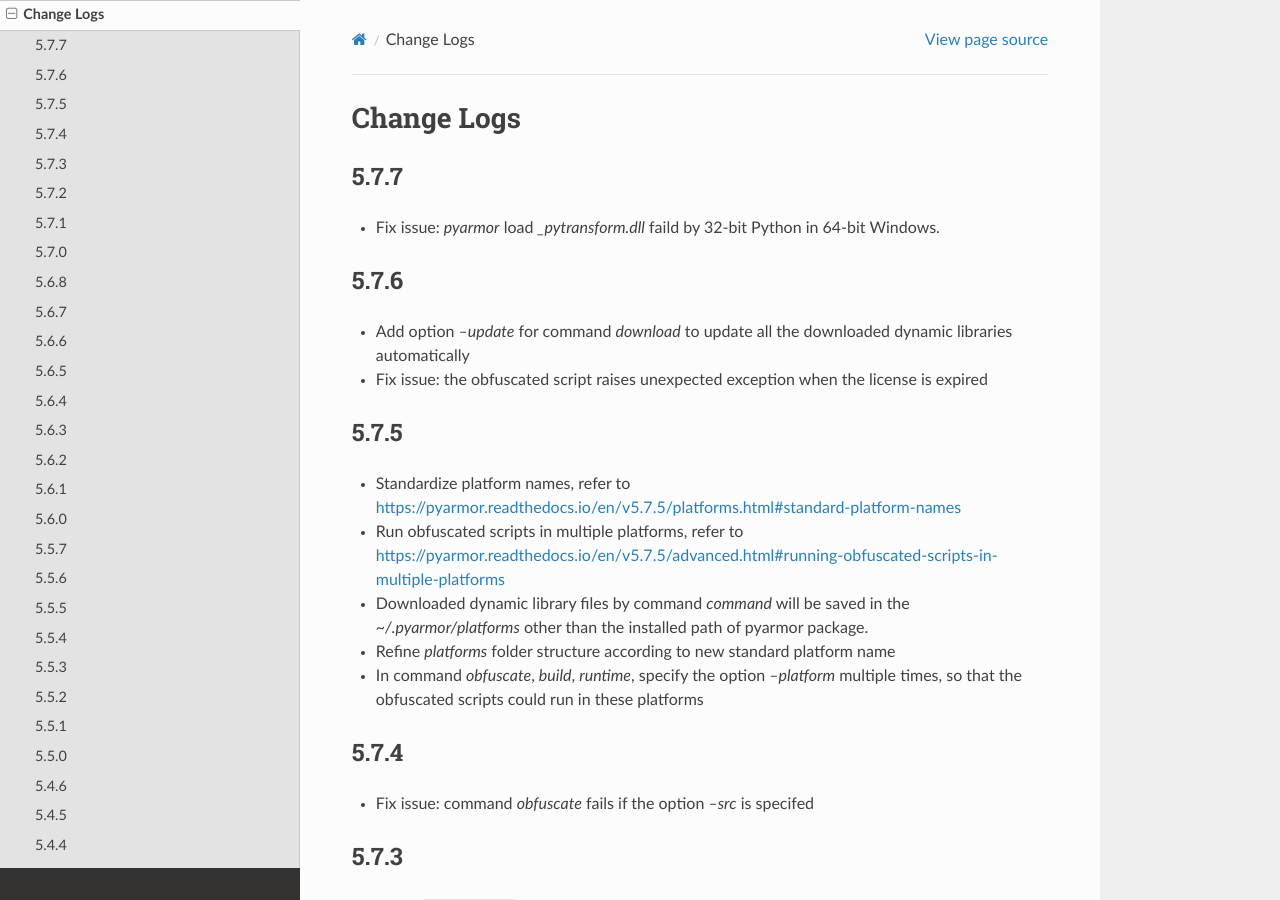
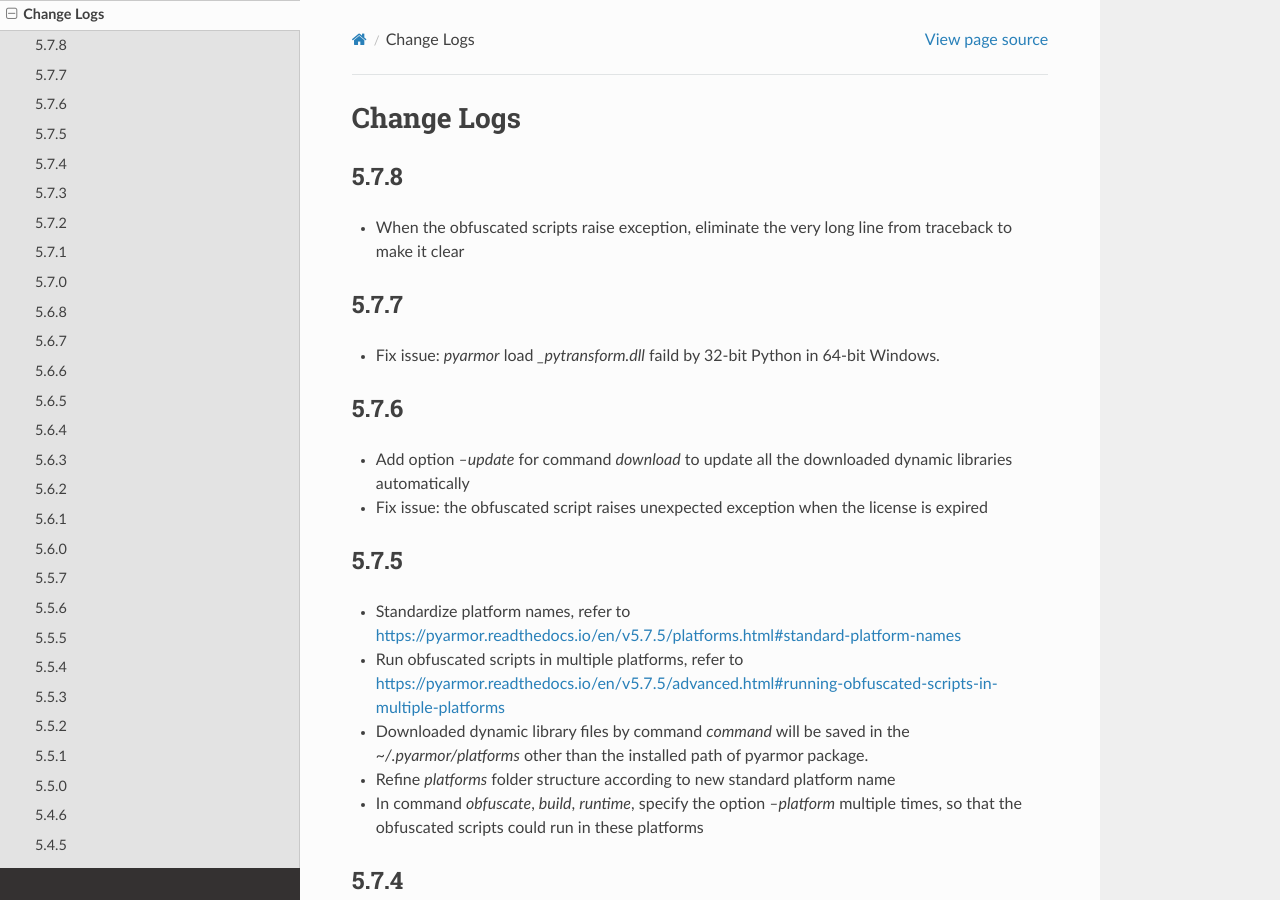
Before and after one commit to dashingsoft/pyarmor, a Sphinx documentation site: the page built from docs/change-logs.rst, in a window 1280 px wide and 900 px high. Built offline with Sphinx 7.4.7 and the Read the Docs theme 2.0.0, drawn with Linux system fonts in a browser that asks for light colours.

Commit message:
Add change log

```diff
--- a/docs/change-logs.rst
+++ b/docs/change-logs.rst
@@ -2,6 +2,10 @@
 
 Change Logs
 ===========
+
+5.7.8
+-----
+* When the obfuscated scripts raise exception, eliminate the very long line from traceback to make it clear
 
 5.7.7
 -----
```
